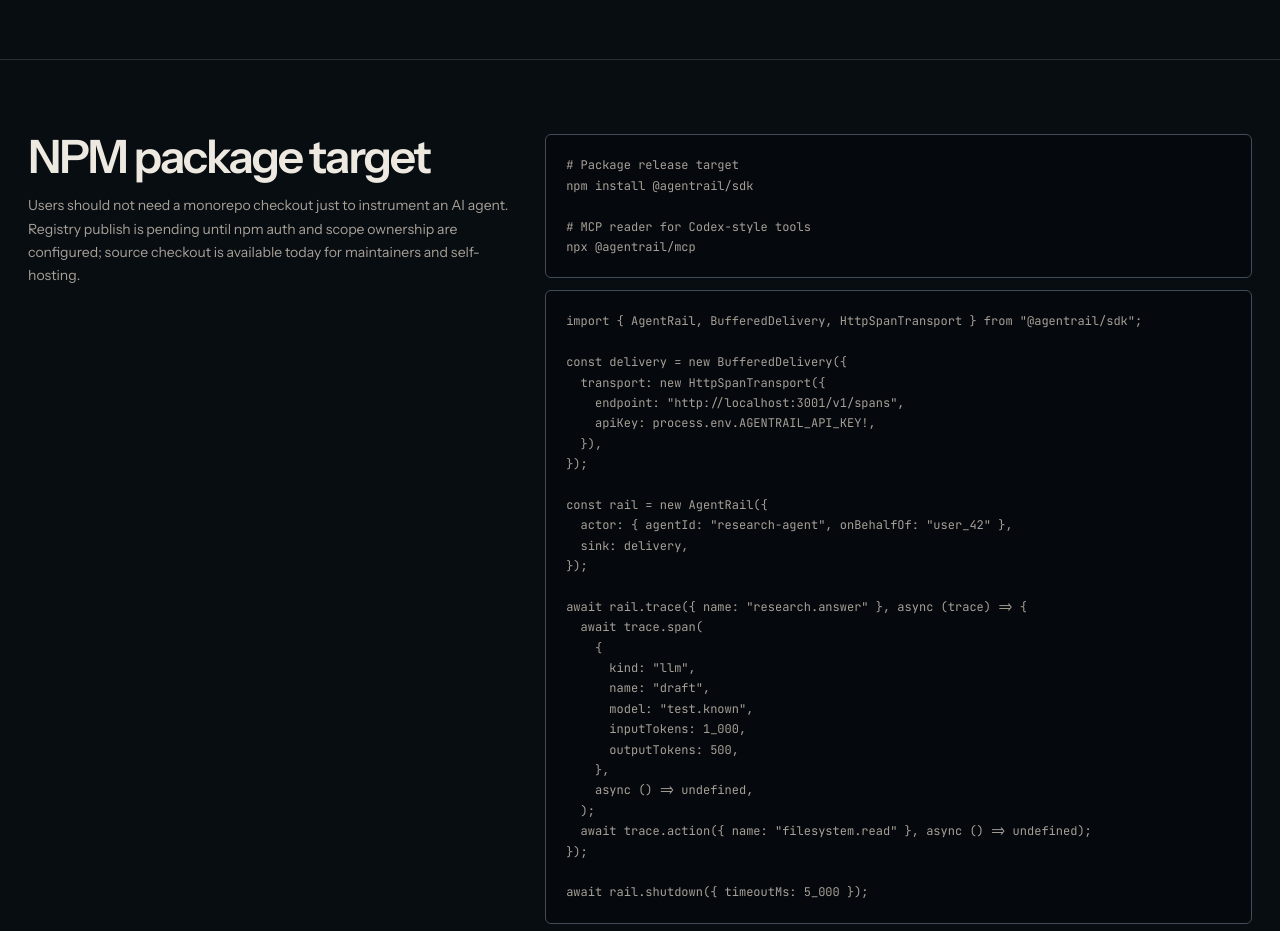
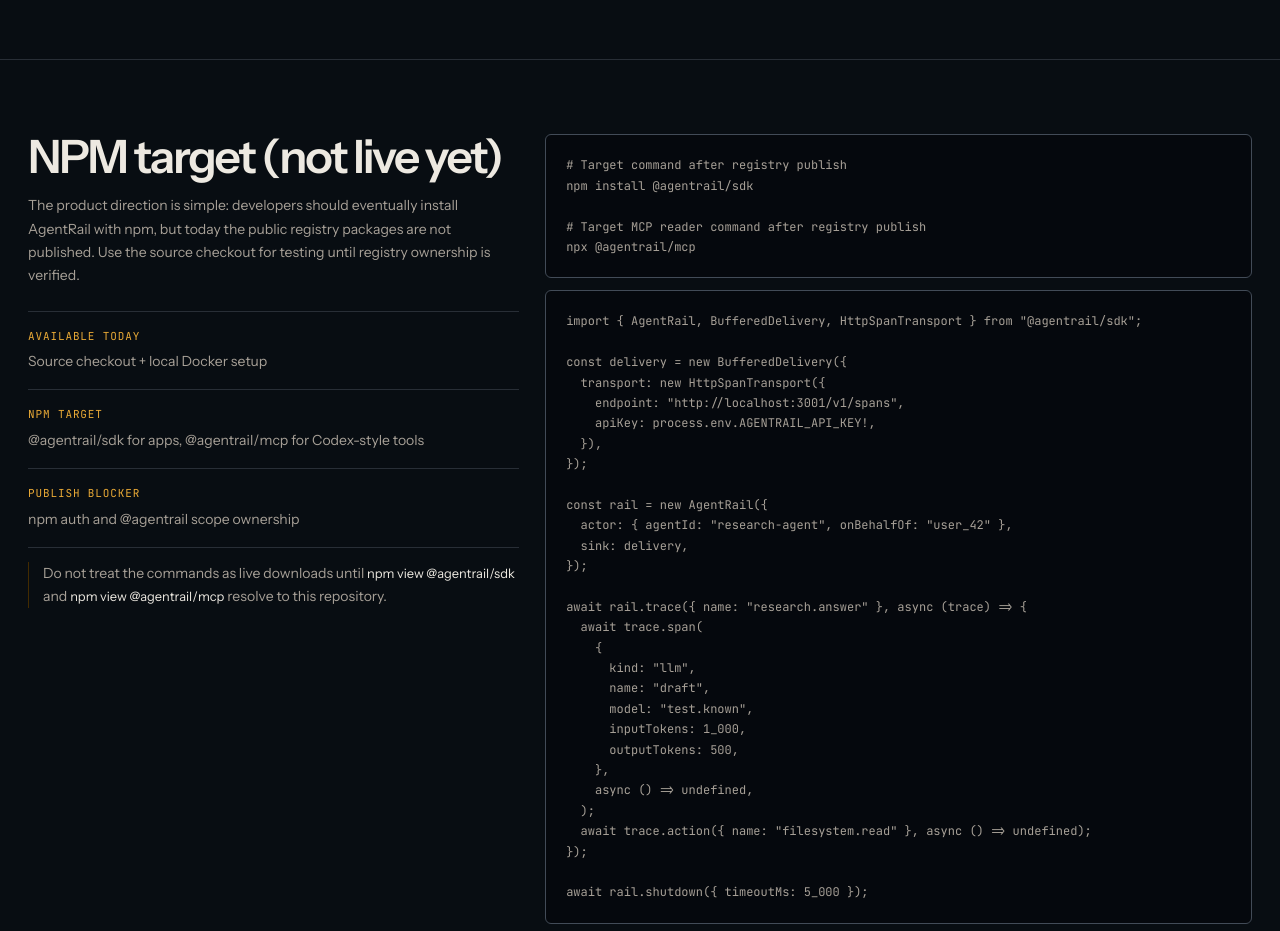
Before and after one commit to marcelaritonang/agentrail, a Next.js app in the folder apps/web/: page / in a window 1280 px wide. Shown: the part 1860-2791 px from the top of the page. Built offline with nearby package versions, Linux system fonts and the light colour scheme; no server answers.

Commit message:
Clarify npm package target status

```diff
--- a/apps/web/app/globals.css
+++ b/apps/web/app/globals.css
@@ -335,18 +335,28 @@
   margin: 30px 0 0;
 }
 
+.landing-npm-status {
+  display: grid;
+  gap: 0;
+  margin: 24px 0 0;
+  max-width: 680px;
+}
+
 .landing-aws-grid > div,
+.landing-npm-status > div,
 .landing-tester-list li {
   border-top: 1px solid var(--line-subtle);
   padding: 16px 0;
 }
 
 .landing-aws-grid > div:last-child,
+.landing-npm-status > div:last-child,
 .landing-tester-list li:last-child {
   border-bottom: 1px solid var(--line-subtle);
 }
 
 .landing-aws-grid dt,
+.landing-npm-status dt,
 .about-facts dt,
 .about-roadmap dt {
   color: var(--signal-action);
@@ -357,6 +367,7 @@
 }
 
 .landing-aws-grid dd,
+.landing-npm-status dd,
 .landing-status-note,
 .landing-tester-list li,
 .about-hero p,
@@ -370,6 +381,7 @@
 }
 
 .landing-aws-grid dd,
+.landing-npm-status dd,
 .about-facts dd,
 .about-roadmap dd {
   margin-top: 6px;
@@ -380,6 +392,12 @@
   margin-top: 22px;
   max-width: 760px;
   padding-left: 14px;
+}
+
+.landing-status-note code {
+  color: var(--text-primary);
+  font-family: var(--font-jetbrains), monospace;
+  font-size: 0.92em;
 }
 
 .landing-quickstart {
--- a/apps/web/app/page.tsx
+++ b/apps/web/app/page.tsx
@@ -52,10 +52,19 @@
   "open-source maintainer using Codex or Claude-style tools",
 ] as const;
 
-const setupQuickstart = `# Package release target
+const npmStatus = [
+  ["Available today", "Source checkout + local Docker setup"],
+  [
+    "NPM target",
+    "@agentrail/sdk for apps, @agentrail/mcp for Codex-style tools",
+  ],
+  ["Publish blocker", "npm auth and @agentrail scope ownership"],
+] as const;
+
+const setupQuickstart = `# Target command after registry publish
 npm install @agentrail/sdk
 
-# MCP reader for Codex-style tools
+# Target MCP reader command after registry publish
 npx @agentrail/mcp`;
 
 const sdkQuickstart = `import { AgentRail, BufferedDelivery, HttpSpanTransport } from "@agentrail/sdk";
@@ -211,12 +220,25 @@
 
       <section id="quickstart" className="landing-section landing-quickstart">
         <div className="landing-quickstart-copy">
-          <h2>NPM package target</h2>
+          <h2>NPM target (not live yet)</h2>
           <p>
-            Users should not need a monorepo checkout just to instrument an AI
-            agent. Registry publish is pending until npm auth and scope
-            ownership are configured; source checkout is available today for
-            maintainers and self-hosting.
+            The product direction is simple: developers should eventually
+            install AgentRail with npm, but today the public registry packages
+            are not published. Use the source checkout for testing until
+            registry ownership is verified.
+          </p>
+          <dl className="landing-npm-status" aria-label="NPM release status">
+            {npmStatus.map(([term, description]) => (
+              <div key={term}>
+                <dt>{term}</dt>
+                <dd>{description}</dd>
+              </div>
+            ))}
+          </dl>
+          <p className="landing-status-note">
+            Do not treat the commands as live downloads until{" "}
+            <code>npm view @agentrail/sdk</code> and{" "}
+            <code>npm view @agentrail/mcp</code> resolve to this repository.
           </p>
         </div>
         <div className="landing-code-stack">
```
Also changed, not shown: 3 other files (tests, documents, lock files or other folders).
